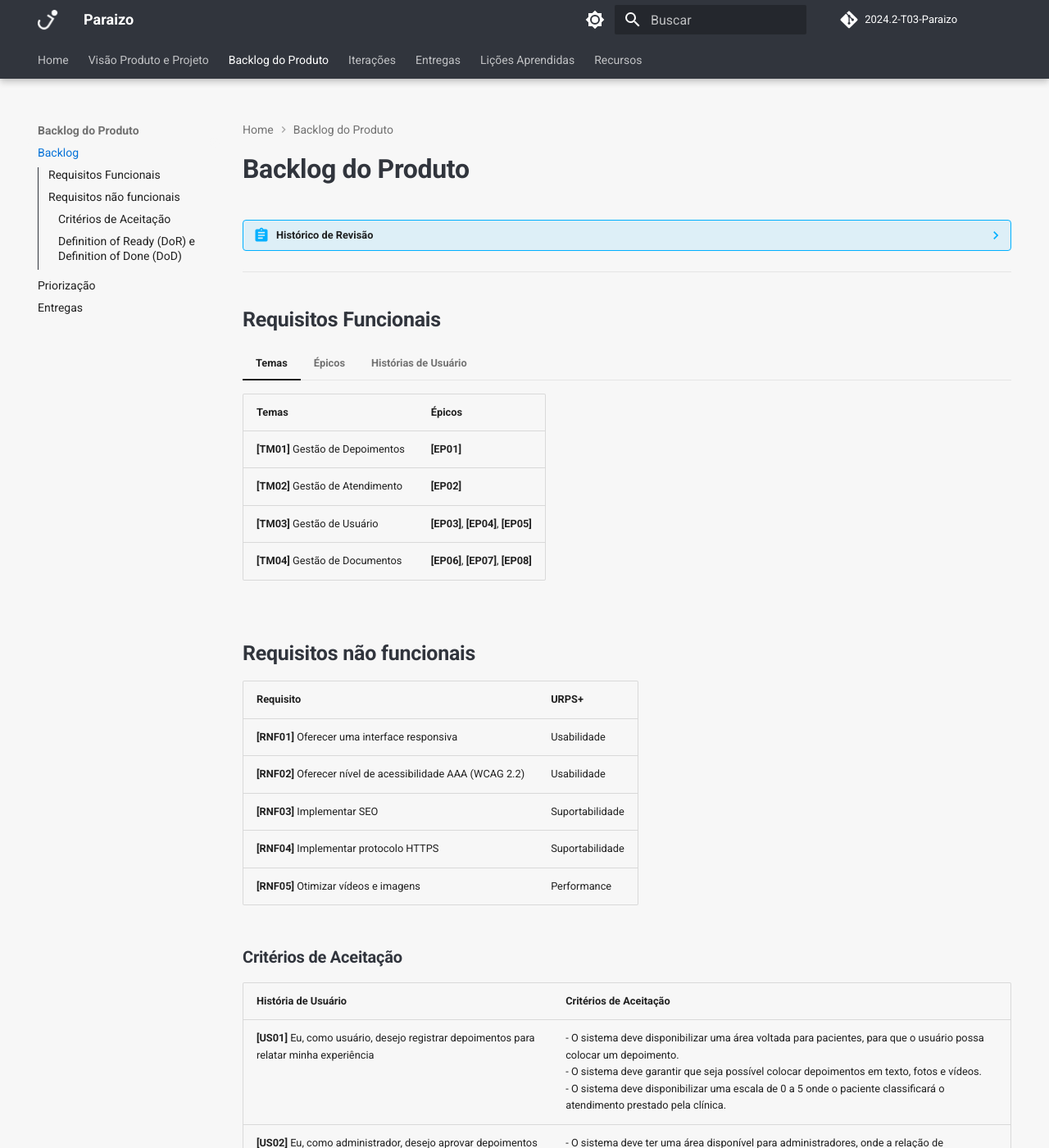
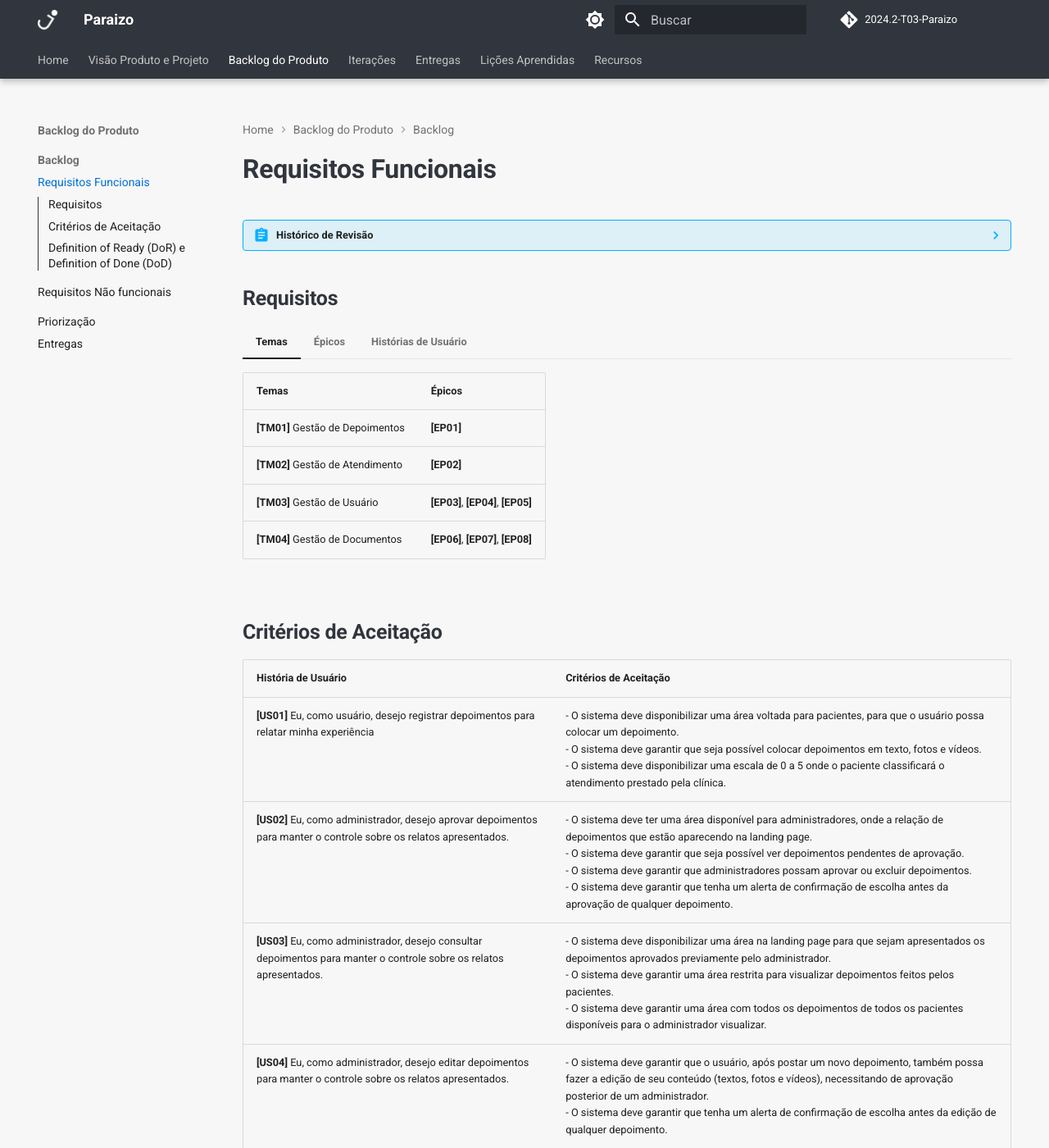
Before and after one commit to mdsreq-fga-unb/2024.2-T03-Paraizo, an MkDocs documentation site: the page built from docs/backlog-produto/backlog/funcionais/index.md, in a window 1280 px wide and 1400 px high. Shown: the whole window at 82% size. Built offline with MkDocs 1.6.1 and Material for MkDocs 9.7.7, drawn with Linux system fonts in a browser that asks for light colours; comment, search, counter and statistics services are not loaded; the version menu is left out.

```diff
--- a/docs/backlog-produto/backlog/index.md
+++ b/docs/backlog-produto/backlog/funcionais/index.md
@@ -1,4 +1,4 @@
-# **Backlog do Produto**
+# **Requisitos Funcionais**
 
 ??? abstract "Histórico de Revisão"
 
@@ -7,9 +7,7 @@
     |  01/11   |    1.0     | Criação do tópico de Backlog do Produto | Maykon Júnio dos Santos Soares |
     |  15/12   |    2.0     | Adição dos artefatos | Pedro Miguel M. de O. dos Santos, Maykon Júnio dos Santos Soares |
 
----
-
-## **Requisitos Funcionais**
+## **Requisitos**
 
 === "Temas"
 
@@ -67,17 +65,7 @@
     | **[TM04]** Gestão de Documentos | **[EP08]** Visualização e Salvamento Relatórios | **[US28]** Eu, como usuário, desejo salvar meu relatório de avaliação no formato .pdf. |
     | **[TM04]** Gestão de Documentos | **[EP08]** Visualização e Salvamento Relatórios | **[US29]** Eu, como usuário, desejo visualizar meus relatórios de avaliação. |
 
-## **Requisitos não funcionais**
-
-| **Requisito**                                               | **URPS+**       |
-| ----------------------------------------------------------- | --------------- |
-| **[RNF01]** Oferecer uma interface responsiva               | Usabilidade     |
-| **[RNF02]** Oferecer nível de acessibilidade AAA (WCAG 2.2) | Usabilidade     |
-| **[RNF03]** Implementar SEO                                 | Suportabilidade |
-| **[RNF04]** Implementar protocolo HTTPS                     | Suportabilidade |
-| **[RNF05]** Otimizar vídeos e imagens                       | Performance     |
-
-### **Critérios de Aceitação**
+## **Critérios de Aceitação**
 
 | **História de Usuário**                                                                                                                      | **Critérios de Aceitação**                                                                                                                                                                                                                                                                                                                                                                                                                                                                                                                                                                                                                                                                                                                                                                           |
 | -------------------------------------------------------------------------------------------------------------------------------------------- | ---------------------------------------------------------------------------------------------------------------------------------------------------------------------------------------------------------------------------------------------------------------------------------------------------------------------------------------------------------------------------------------------------------------------------------------------------------------------------------------------------------------------------------------------------------------------------------------------------------------------------------------------------------------------------------------------------------------------------------------------------------------------------------------------------- |
@@ -111,7 +99,7 @@
 | **[US28]** Eu, como usuário, desejo salvar meu relatório de avaliação no formato .pdf.                                                       | - O relatório salvo pelo paciente deve seguir o template fornecido pela cliente.<br>- O paciente deve poder exportar qualquer tipo de relatório (de RPG, de Pilates, de Avaliação Neurológica ou de Avaliação Uroginecológica).<br>- O relatório deve conter as informações registradas pelo administrador ao ter criado e/ou editado o relatório.<br>- O paciente não deve ser capaz de exportar um relatório excluído pelo administrador.<br>- As páginas envolvidas nessa User Story devem respeitar o design definido no protótipo.<br>- As páginas envolvidas nessa User Story devem respeitar o design responsivo.<br>- As páginas envolvidas nessa User Story devem respeitar as diretrizes de acessibilidade da WCAG.<br>- O relatório poderá ser exportado quantas vezes forem necessárias. |
 | **[US29]** Eu, como usuário, desejo visualizar meus relatórios de avaliação.                                                                 | - O paciente deve ser capaz de visualizar todos os relatórios vinculados à sua conta de usuário.<br>- O usuário deve ser capaz de visualizar seus relatórios sem a necessidade de exportar o documento em formato .pdf.<br>- As páginas envolvidas nessa User Story devem respeitar o design definido no protótipo.<br>- As páginas envolvidas nessa User Story devem respeitar o design responsivo.<br>- As páginas envolvidas nessa User Story devem respeitar as diretrizes de acessibilidade da WCAG.                                                                                                                                                                                                                                                                                            |
 
-### **Definition of Ready (DoR) e Definition of Done (DoD)**
+## **Definition of Ready (DoR) e Definition of Done (DoD)**
 
 === "Definition of Ready (DoR)"
 
--- a/mkdocs.yml
+++ b/mkdocs.yml
@@ -150,7 +150,9 @@ nav:
       - Visão do Projeto: visao-produto-projeto/visao-projeto/index.md
       - Processo de desenvolvimento de software: visao-produto-projeto/processo-desenvolvimento-software/index.md
   - Backlog do Produto:
-      - Backlog: backlog-produto/backlog/index.md
+      - Backlog:
+          - Requisitos Funcionais: backlog-produto/backlog/funcionais/index.md
+          - Requisitos Não funcionais: backlog-produto/backlog/nao-funcionais/index.md
       - Priorização: backlog-produto/priorizacao/index.md
       - Entregas: backlog-produto/entregas/index.md
   - Iterações: iteracoes/index.md
```
Also changed, not shown: docs/backlog-produto/backlog/nao-funcionais/index.md (added, +28 -0 lines).
